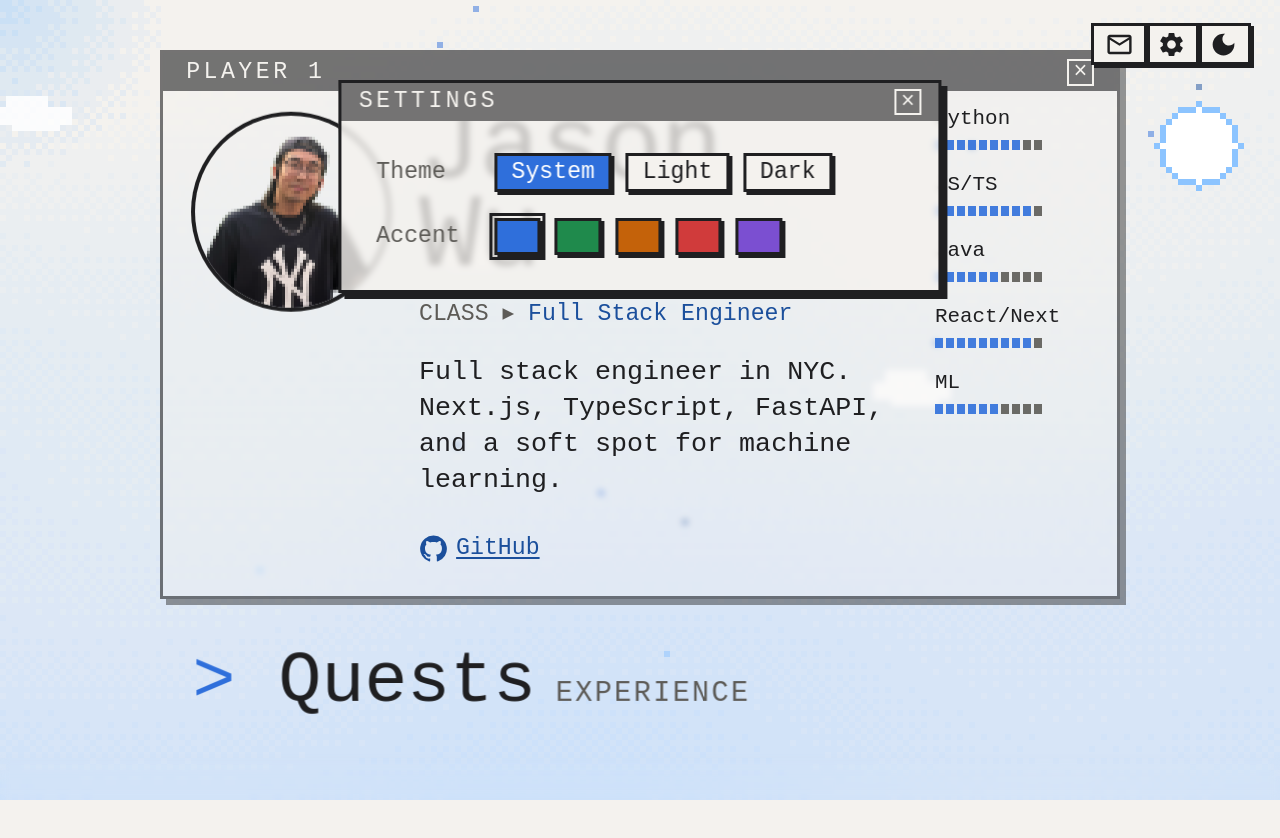
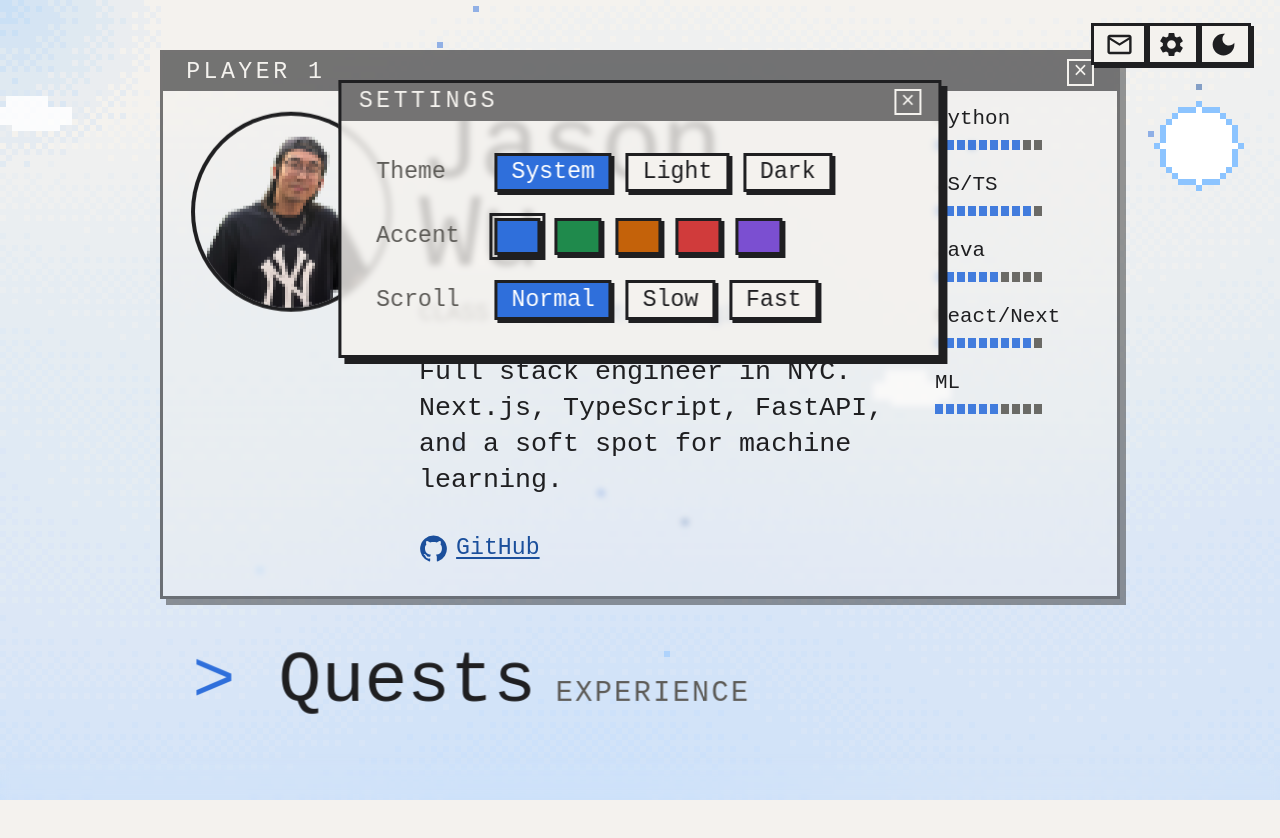
Before and after one commit to Jason-Wuuuu/Jason, a React (Vite) app: page / in a window 1280 px wide. Both pictures are taken after a click on the button 1171 px from the left and 44 px from the top of the page. Shown: the top 838 px of the page. Built offline with nearby package versions, Linux system fonts and the light colour scheme; a web font is replaced by a local one.

Commit message:
Settings: auto-scroll speed (Slow, Normal, Fast)
Co-Authored-By: Claude Sonnet 5.5 <noreply@anthropic.com>

```diff
--- a/index.html
+++ b/index.html
@@ -21,7 +21,7 @@
     />
     <script>
       try {
-        ["theme", "accent", "cursor"].forEach(function (k) {
+        ["theme", "accent", "speed", "cursor"].forEach(function (k) {
           var v = localStorage.getItem(k);
           if (v) document.documentElement.dataset[k] = v;
         });
--- a/src/components/ProgressBar.jsx
+++ b/src/components/ProgressBar.jsx
@@ -1,6 +1,6 @@
 import { useEffect, useRef, useState } from "react";
 
-const SPEED = 90; // px per second of the auto-scroll
+const SPEEDS = { slow: 50, normal: 90, fast: 160 }; // px per second of the auto-scroll; Settings sets data-speed on <html>
 // Scroll progress: a dashed lane at the bottom of the screen with an accent fill.
 export default function ProgressBar() {
   const ref = useRef(null);
@@ -10,13 +10,13 @@ export default function ProgressBar() {
     if (!playing) return;
     let raf, last = performance.now(), y = scrollY;
     const step = (t) => {
-      y += ((t - last) * SPEED) / 1000; last = t;
+      y += ((t - last) * (SPEEDS[document.documentElement.dataset.speed] || SPEEDS.normal)) / 1000; last = t;
       scrollTo({ top: y, behavior: "instant" });
       if (y >= document.documentElement.scrollHeight - innerHeight - 1) setPlaying(false);
       else raf = requestAnimationFrame(step);
     };
     raf = requestAnimationFrame(step);
-    const stop = (e) => e.target.closest?.(".play") || setPlaying(false);
+    const stop = (e) => e.target.closest?.(".play, .win") || setPlaying(false);
     const evs = ["wheel", "touchstart", "keydown", "pointerdown"];
     evs.forEach((n) => addEventListener(n, stop, { passive: true }));
     return () => { cancelAnimationFrame(raf); evs.forEach((n) => removeEventListener(n, stop)); };
--- a/src/components/Windows.jsx
+++ b/src/components/Windows.jsx
@@ -7,6 +7,7 @@ const root = document.documentElement;
 const OPTIONS = {
   theme: ["system", "light", "dark"],
   accent: ["blue", "green", "orange", "red", "purple"],
+  speed: ["normal", "slow", "fast"], // auto-scroll (ProgressBar.jsx)
   cursor: ["pixel", "system"],
 };
 const SWATCH = { blue: "#2f6fdb", green: "#1f8a4c", orange: "#c4620a", red: "#d03b3b", purple: "#7b4fd1" };
@@ -42,7 +43,7 @@ function Settings({ onClose }) {
     <Win cls="settings" title="Settings" onClose={onClose}>
       {Object.keys(OPTIONS).filter((k) => k !== "cursor" || matchMedia("(hover: hover) and (pointer: fine)").matches).map((k) => ( // no custom cursor on touch screens
         <div key={k} className="opt" role="group" aria-label={k}>
-          <span>{k}</span>
+          <span>{k === "speed" ? "Scroll" : k}</span>
           {OPTIONS[k].map((v) => (
             <button
               key={v}
```
